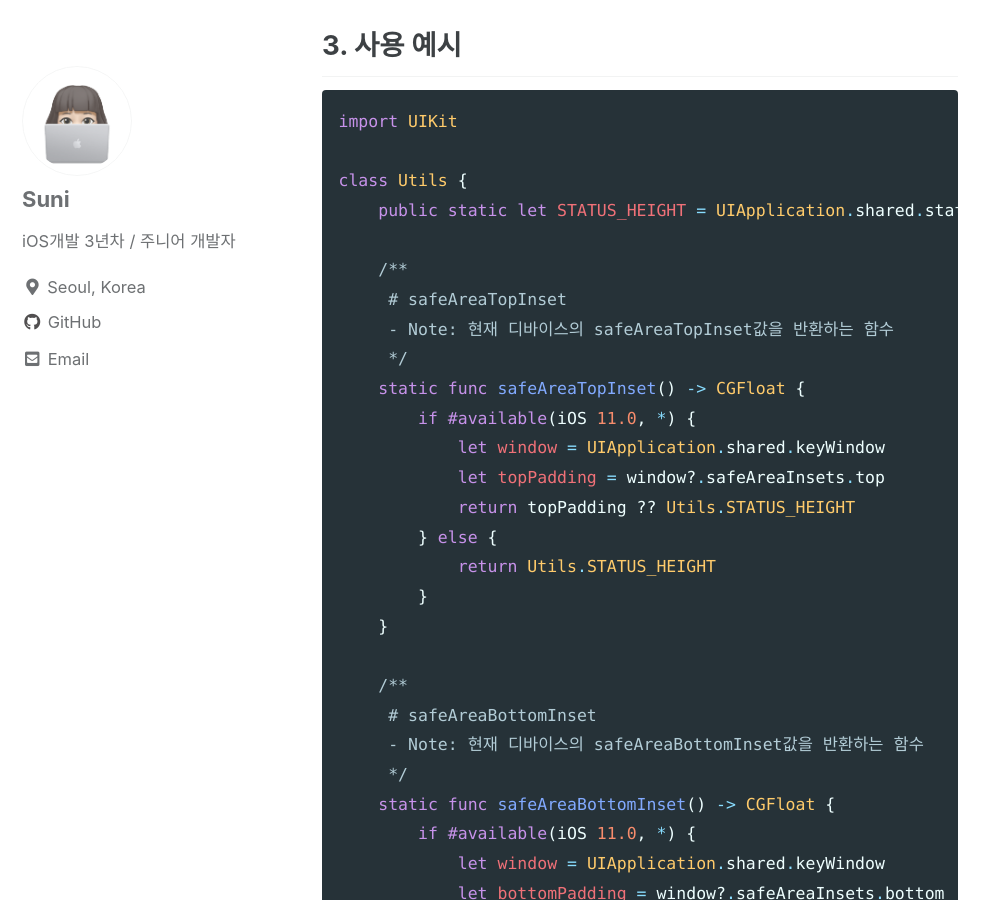
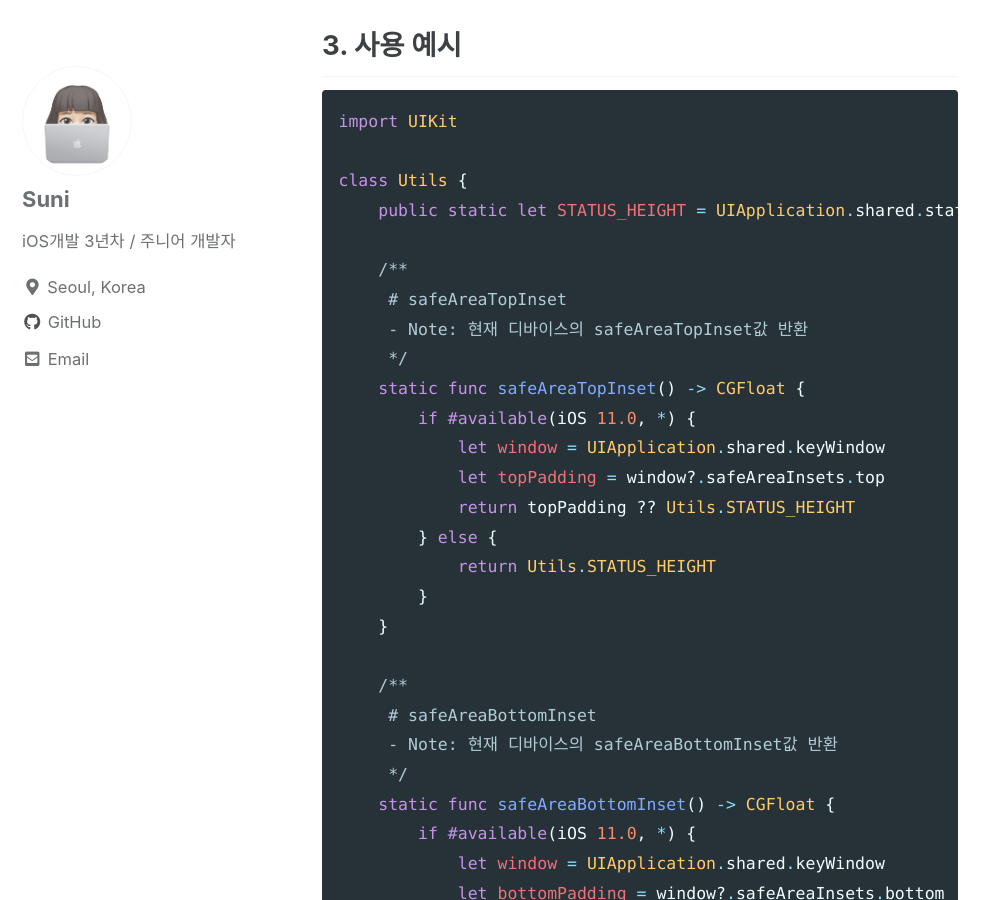
Before and after one commit to SuniDev/SuniDev.github.io, a Jekyll site: the page built from _posts/2021-07-07-safearea-inset.md, in a window 1280 px wide and 900 px high, scrolled down 1856 px. Shown: the whole window, without its empty margins (0-998 px from the left). Built offline with Jekyll 4.4.1, drawn with Linux system fonts in a browser that asks for light colours; cached includes are drawn as plain includes; comment, search, counter and statistics services are not loaded.

Commit message:
Posting 주석 수정

```diff
--- a/_posts/2021-07-07-safearea-inset.md
+++ b/_posts/2021-07-07-safearea-inset.md
@@ -67,7 +67,7 @@ class Utils {
 
     /**
      # safeAreaTopInset
-     - Note: 현재 디바이스의 safeAreaTopInset값을 반환하는 함수
+     - Note: 현재 디바이스의 safeAreaTopInset값 반환
      */
     static func safeAreaTopInset() -> CGFloat {
         if #available(iOS 11.0, *) {
@@ -81,7 +81,7 @@ class Utils {
 
     /**
      # safeAreaBottomInset
-     - Note: 현재 디바이스의 safeAreaBottomInset값을 반환하는 함수
+     - Note: 현재 디바이스의 safeAreaBottomInset값 반환
      */
     static func safeAreaBottomInset() -> CGFloat {
         if #available(iOS 11.0, *) {
```
Also changed, not shown: _posts/2021-07-15-bundle-version.md (+1 -1 lines), _posts/2021-07-15-get-device-uuid.md (+1 -1 lines), _posts/2021-07-15-is-simulator.md (+1 -1 lines), _posts/2021-07-15-open-external-link.md (+1 -1 lines).
